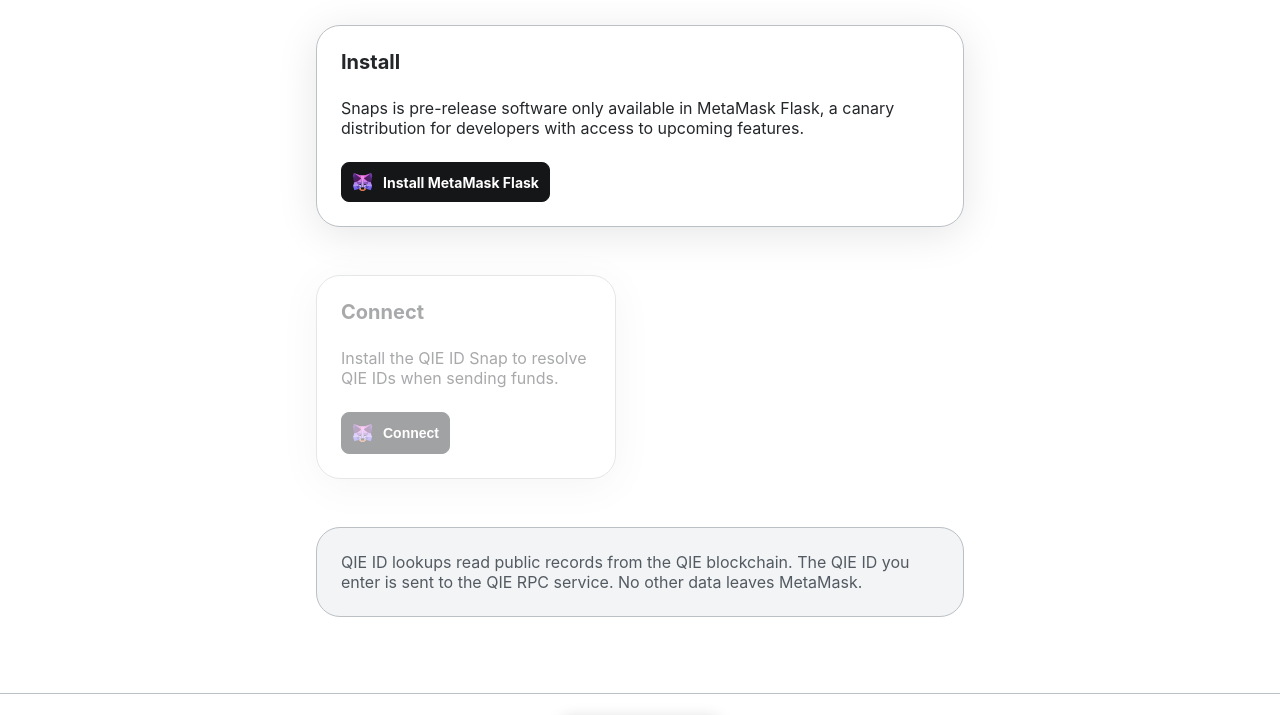
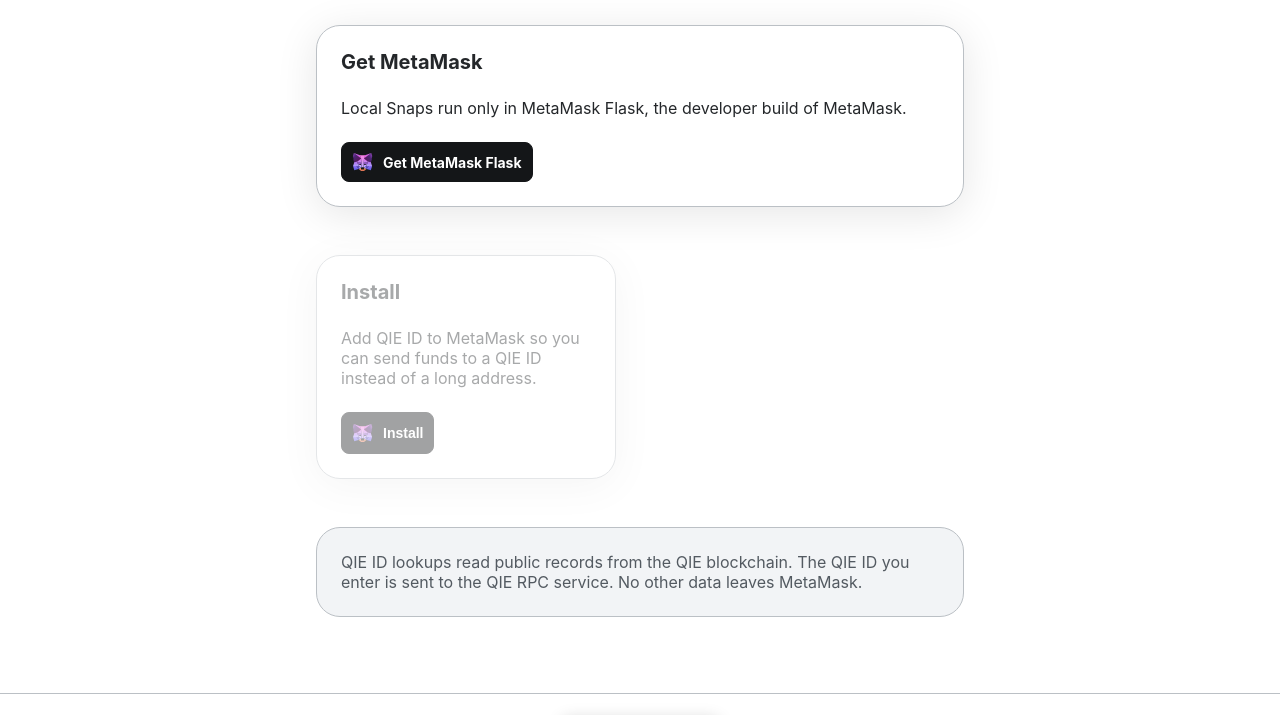
Before and after one commit to qie-blockchain/qie-id-snap, a Gatsby site in the folder packages/site/: page / in a window 1280 px wide. Shown: the part 290-1005 px from the top of the page. Built offline with nearby package versions, Linux system fonts and the light colour scheme; Gatsby itself is replaced by a stand-in of ours.

Commit message:
Update install site for regular MetaMask
Point users to regular MetaMask instead of Flask when the Snap is published,
rename Connect to Install, and tidy site copy per the Snaps design guidelines.
Add the privacy link to the Snaps Directory steps.

```diff
--- a/packages/site/src/components/Buttons.tsx
+++ b/packages/site/src/components/Buttons.tsx
@@ -2,8 +2,13 @@
 import styled from 'styled-components';
 
 import { ReactComponent as FlaskFox } from '../assets/flask_fox.svg';
+import { ReactComponent as MetaMaskFox } from '../assets/metamask_fox.svg';
+import { defaultSnapOrigin } from '../config';
 import { useMetaMask, useRequestSnap } from '../hooks';
-import { shouldDisplayReconnectButton } from '../utils';
+import { isLocalSnap, shouldDisplayReconnectButton } from '../utils';
+
+const isLocal = isLocalSnap(defaultSnapOrigin);
+const Fox = isLocal ? FlaskFox : MetaMaskFox;
 
 const Link = styled.a`
   display: flex;
@@ -70,18 +75,23 @@
   background-color: green;
 `;
 
-export const InstallFlaskButton = () => (
-  <Link href="https://metamask.io/flask/" target="_blank">
-    <FlaskFox />
-    <ButtonText>Install MetaMask Flask</ButtonText>
+export const InstallMetaMaskButton = () => (
+  <Link
+    href={
+      isLocal ? 'https://metamask.io/flask/' : 'https://metamask.io/download/'
+    }
+    target="_blank"
+  >
+    <Fox />
+    <ButtonText>{isLocal ? 'Get MetaMask Flask' : 'Get MetaMask'}</ButtonText>
   </Link>
 );
 
-export const ConnectButton = (props: ComponentProps<typeof Button>) => {
+export const InstallButton = (props: ComponentProps<typeof Button>) => {
   return (
     <Button {...props}>
-      <FlaskFox />
-      <ButtonText>Connect</ButtonText>
+      <Fox />
+      <ButtonText>Install</ButtonText>
     </Button>
   );
 };
@@ -89,7 +99,7 @@
 export const ReconnectButton = (props: ComponentProps<typeof Button>) => {
   return (
     <Button {...props}>
-      <FlaskFox />
+      <Fox />
       <ButtonText>Reconnect</ButtonText>
     </Button>
   );
@@ -97,14 +107,14 @@
 
 export const HeaderButtons = () => {
   const requestSnap = useRequestSnap();
-  const { isFlask, installedSnap } = useMetaMask();
+  const { isMetaMaskReady, installedSnap } = useMetaMask();
 
-  if (!isFlask && !installedSnap) {
-    return <InstallFlaskButton />;
+  if (!isMetaMaskReady && !installedSnap) {
+    return <InstallMetaMaskButton />;
   }
 
   if (!installedSnap) {
-    return <ConnectButton onClick={requestSnap} />;
+    return <InstallButton onClick={requestSnap} />;
   }
 
   if (shouldDisplayReconnectButton(installedSnap)) {
@@ -114,7 +124,7 @@
   return (
     <ConnectedContainer>
       <ConnectedIndicator />
-      <ButtonText>Connected</ButtonText>
+      <ButtonText>Installed</ButtonText>
     </ConnectedContainer>
   );
 };
--- a/packages/site/src/hooks/useMetaMask.ts
+++ b/packages/site/src/hooks/useMetaMask.ts
@@ -4,6 +4,7 @@
 import { useRequest } from './useRequest';
 import { defaultSnapOrigin } from '../config';
 import type { GetSnapsResponse } from '../types';
+import { isLocalSnap } from '../utils';
 
 /**
  * A hook to retrieve useful data from MetaMask.
@@ -53,5 +54,10 @@
     detect().catch(console.error);
   }, [provider]);
 
-  return { isFlask, snapsDetected, installedSnap, getSnap };
+  // Local Snaps only install in Flask; published Snaps install in any MetaMask with Snaps.
+  const isMetaMaskReady = isLocalSnap(defaultSnapOrigin)
+    ? isFlask
+    : snapsDetected;
+
+  return { isFlask, snapsDetected, isMetaMaskReady, installedSnap, getSnap };
 };
--- a/packages/site/src/pages/index.tsx
+++ b/packages/site/src/pages/index.tsx
@@ -1,8 +1,8 @@
 import styled from 'styled-components';
 
 import {
-  ConnectButton,
-  InstallFlaskButton,
+  InstallButton,
+  InstallMetaMaskButton,
   ReconnectButton,
   Card,
 } from '../components';
@@ -96,12 +96,8 @@
 
 const Index = () => {
   const { error } = useMetaMaskContext();
-  const { isFlask, snapsDetected, installedSnap } = useMetaMask();
+  const { isMetaMaskReady, installedSnap } = useMetaMask();
   const requestSnap = useRequestSnap();
-
-  const isMetaMaskReady = isLocalSnap(defaultSnapOrigin)
-    ? isFlask
-    : snapsDetected;
 
   return (
     <Container>
@@ -114,16 +110,17 @@
       <CardContainer>
         {error && (
           <ErrorMessage>
-            <b>An error happened:</b> {error.message}
+            <b>Something went wrong:</b> {error.message}
           </ErrorMessage>
         )}
         {!isMetaMaskReady && (
           <Card
             content={{
-              title: 'Install',
-              description:
-                'Snaps is pre-release software only available in MetaMask Flask, a canary distribution for developers with access to upcoming features.',
-              button: <InstallFlaskButton />,
+              title: 'Get MetaMask',
+              description: isLocalSnap(defaultSnapOrigin)
+                ? 'Local Snaps run only in MetaMask Flask, the developer build of MetaMask.'
+                : 'You need the MetaMask browser extension to use QIE IDs.',
+              button: <InstallMetaMaskButton />,
             }}
             fullWidth
           />
@@ -131,11 +128,11 @@
         {!installedSnap && (
           <Card
             content={{
-              title: 'Connect',
+              title: 'Install',
               description:
-                'Install the QIE ID Snap to resolve QIE IDs when sending funds.',
+                'Add QIE ID to MetaMask so you can send funds to a QIE ID instead of a long address.',
               button: (
-                <ConnectButton
+                <InstallButton
                   onClick={requestSnap}
                   disabled={!isMetaMaskReady}
                 />
@@ -149,7 +146,7 @@
             content={{
               title: 'Reconnect',
               description:
-                'While connected to a local running snap this button will always be displayed in order to update the snap if a change is made.',
+                'Reinstall the local Snap to load your latest changes.',
               button: (
                 <ReconnectButton
                   onClick={requestSnap}
```
Also changed, not shown: docs/publishing.md (+2 -0 lines).
